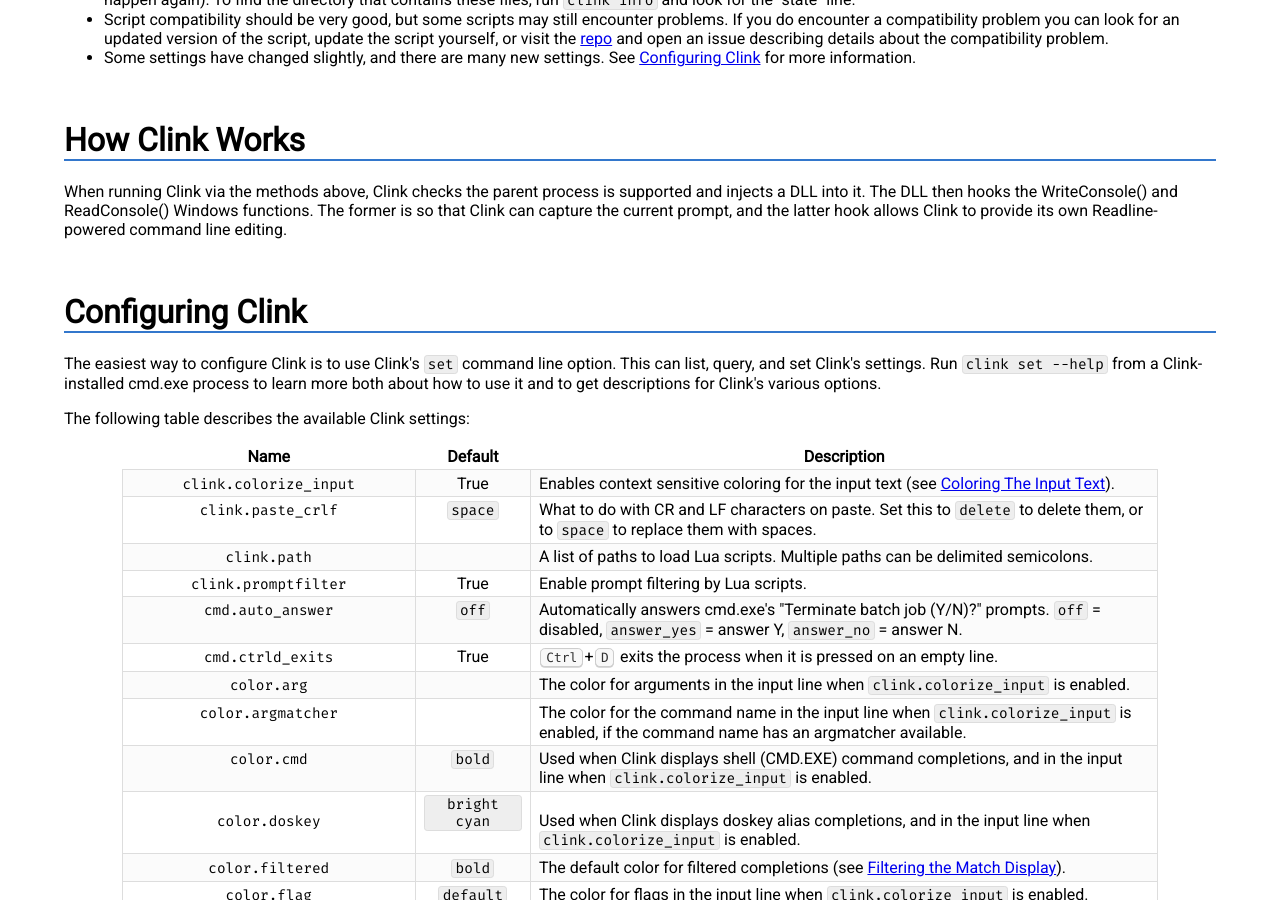
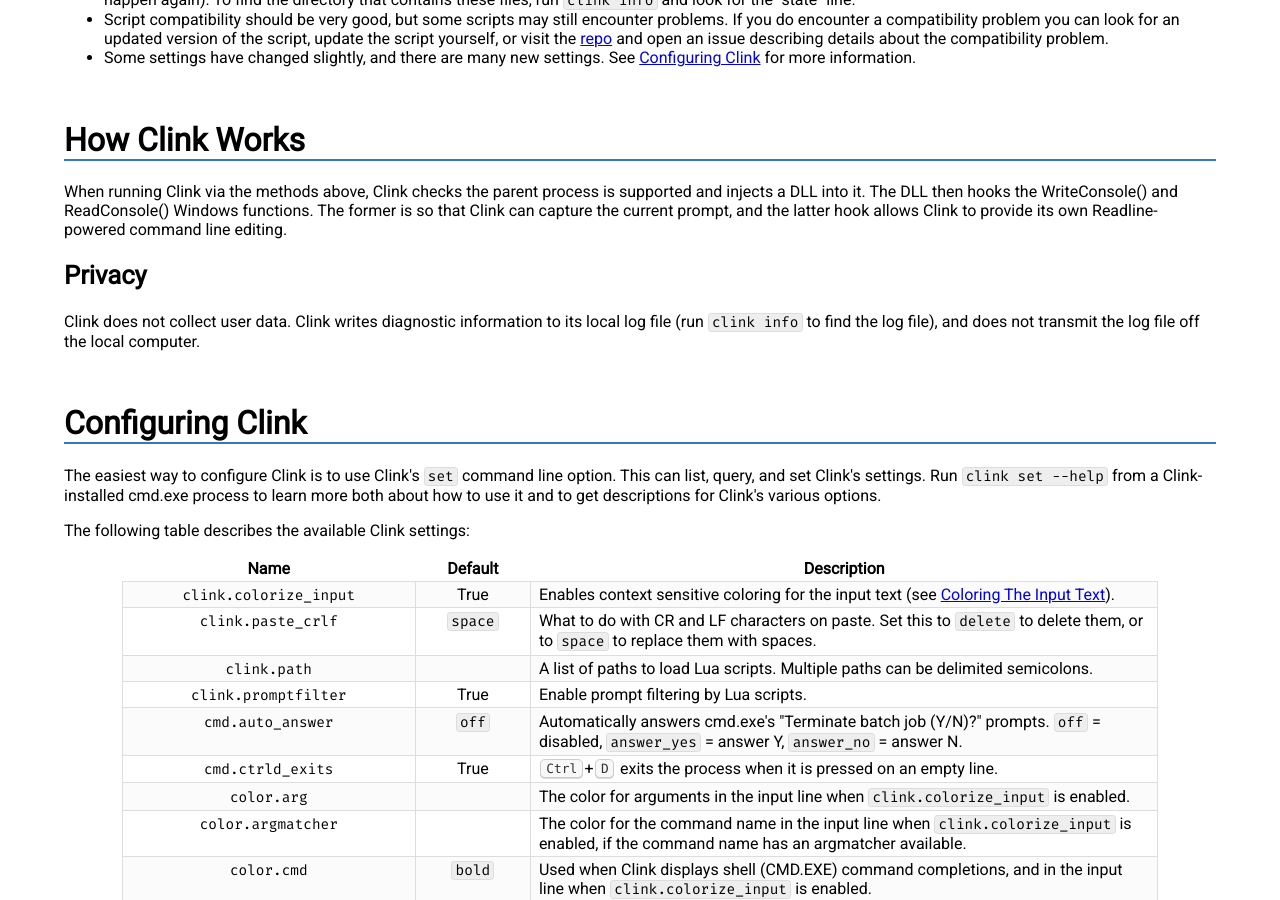
Before and after one commit to chrisant996/clink, a Jekyll site: the page clink.html, which Jekyll copies as it is, in a window 1280 px wide and 900 px high, scrolled down 2051 px. Built offline with Jekyll 4.4.1, drawn with Linux system fonts in a browser that asks for light colours; some web fonts are replaced.

Commit message:
Add privacy attestation in docs.

```diff
--- a/clink.html
+++ b/clink.html
@@ -498,6 +498,10 @@
 </ul>
 <h1 id="how-clink-works">How Clink Works</h1>
 <p>When running Clink via the methods above, Clink checks the parent process is supported and injects a DLL into it. The DLL then hooks the WriteConsole() and ReadConsole() Windows functions. The former is so that Clink can capture the current prompt, and the latter hook allows Clink to provide its own Readline-powered command line editing.</p>
+<a name="privacy"/>
+
+<h2 id="privacy">Privacy</h2>
+<p>Clink does not collect user data.  Clink writes diagnostic information to its local log file (run <code>clink info</code> to find the log file), and does not transmit the log file off the local computer.</p>
 <a name="configclink"/>
 
 <h1 id="configuring-clink">Configuring Clink</h1>
```
